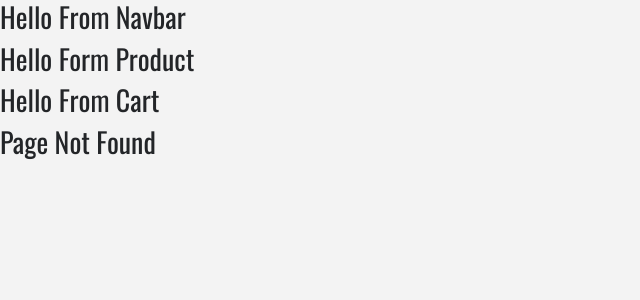
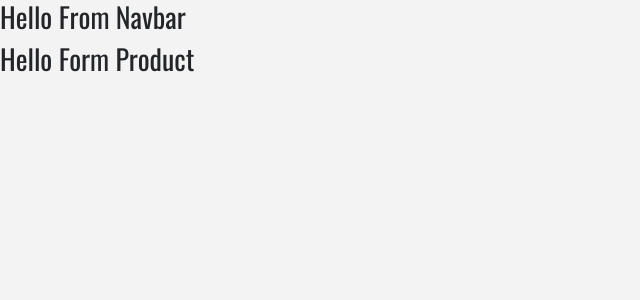
Before and after one commit to maheralayoubi/My-Store-React, a React (Create React App) app: page / in a window 1280 px wide. Before the commit this address had no page. Shown: the top 300 px of the page, without its empty margins (0-640 px from the left). Built offline with nearby package versions, Linux system fonts and the light colour scheme.

Commit message:
Adding Exact to the path

```diff
--- a/src/App.js
+++ b/src/App.js
@@ -15,13 +15,11 @@ class App extends Component {
       <React.Fragment>
         <Navbar />
         <Switch>
-          <Route path = "/" component = { ProductList }></Route>
+          <Route exact path = "/" component = { ProductList }></Route>
           <Route path = "/details" component = {Details}></Route>
-          <Route path = "/store" component = {Cart}></Route>
+          <Route path = "/cart" component = {Cart}></Route>
           <Route component = {Default}></Route>
         </Switch>
-        <Cart />
-        <Default />
       </React.Fragment>
     );
   }
```
